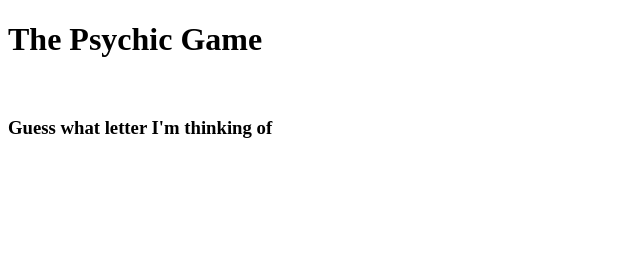
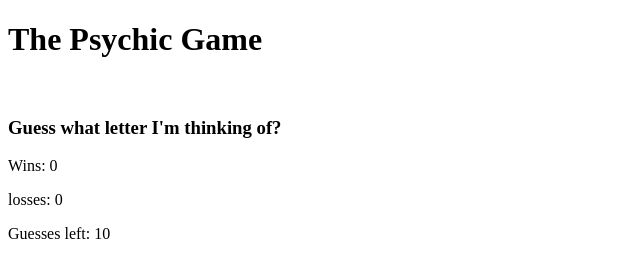
Before and after one commit to bleagan/Psychic-Game, a plain HTML site: page index.html in a window 1280 px wide. Shown: the whole page, without its empty margins (0-640 px from the left). Drawn offline with Linux system fonts and the light colour scheme.

Commit message:
Another update

```diff
--- a/index.html
+++ b/index.html
@@ -9,14 +9,37 @@
 
         <h1>The Psychic Game</h1>
         <br>
-        <h3>Guess what letter I'm thinking of</h3>
+        <h3>Guess what letter I'm thinking of?</h3>
+
+        <p id="wins"></p>
+        <p id="losses"></p>
+        <p id="guesses"></p>
+        <!–– Your guesses so far goes here––>
 
 
+        <!-- <script src="game.js"></script> -->
 
         <script src="assets/javascript/game.js"></script>
-        <!-- <script src="game.js"></script> -->
+
 
 
 
     </body>
 </html>
+
+
+<!-- 2. You're going to make a game just like the one in the video. Essentially, the app randomly picks a letter, and the user has to guess which letter the app chose. Put the following text on your page:
+
+3. Guess what letter I'm thinking of
+
+4. Wins: (# of times the user has guessed the letter correctly)
+
+5. Losses: (# of times the user has failed to guess the letter correctly after exhausting all guesses)
+
+6. Guesses Left: (# of guesses left. This will update)
+
+7. Your Guesses So Far: (the specific letters that the user typed. Display these until the user either wins or loses.)
+
+8. When the player wins, increase the Wins counter and start the game over again (without refreshing the page).
+
+9. When the player loses, increase the Losses counter and restart the game without a page refresh (just like when the user wins). -->
```
